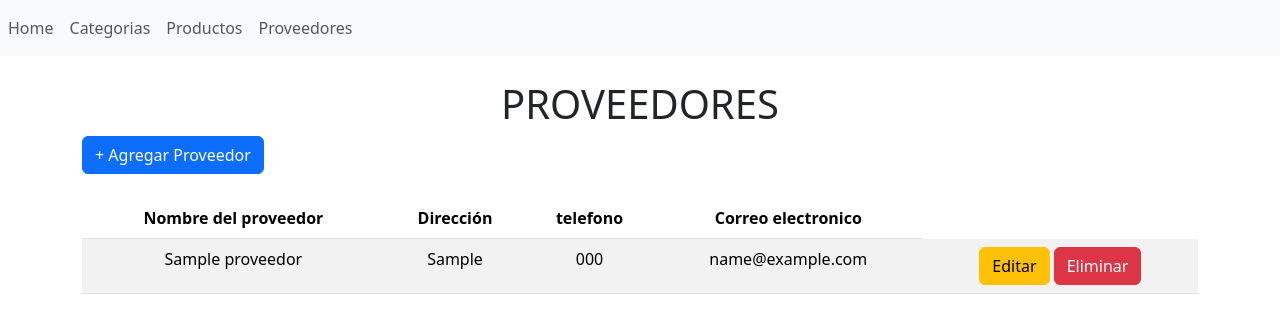
After one commit to DanielPaez36/Gestor_Inventario, a Django app: template apps/almacen/templates/proveedor/proveedores.html in a window 1280 px wide. The commit adds this page. Shown: the top 333 px of the page. Run offline with Django 5.2, Linux system fonts and the light colour scheme; the template is opened without the code that fills it: most values are stand-ins (such as "Sample title", 1, 10 or a date in 2020); some libraries are stand-ins or nearby versions.

Commit message:
crud proveedores y arreglo de detalles

```diff
--- a/apps/almacen/templates/layouts/plantilla.html
+++ b/apps/almacen/templates/layouts/plantilla.html
@@ -47,7 +47,7 @@
                       <a class="nav-link" href="{% url "productos" %}">Productos</a>
                     </li>
                     <li class="nav-item">
-                      <a class="nav-link disabled" href="#">Disabled</a>
+                      <a class="nav-link" href="{% url "proveedores" %}">Proveedores</a>
                     </li>
                   </ul>
                 </div>
--- /dev/null
+++ b/apps/almacen/templates/proveedor/proveedores.html
@@ -0,0 +1,85 @@
+{% extends "layouts/plantilla.html" %}
+{% load static %}
+
+{% block title %}
+Proveedores
+{% endblock title %}
+
+{% block content %}
+
+<div class="container">
+    <!--Titulo-->
+    <h1 class="text-center mt-4">PROVEEDORES</h1>
+    <!--Verifica si hay caegorias-->
+    <button type="button" class="btn btn-primary mb-4" data-bs-toggle="modal" data-bs-target="#exampleModal">+ Agregar Proveedor</button>
+    {% if proveedores %}
+    <div class="table-responsive">
+        <table class="table table-hover table-striped text-center" id="tabla">
+            <thead class="thead-primary">
+                <tr>
+                    <th>Nombre del proveedor</th>
+                    <th>Dirección</th>
+                    <th>telefono</th>
+                    <th>Correo electronico</th>
+                </tr>
+            </thead>
+            <tbody>
+                {% for proveedor in proveedores %}
+                    <tr>
+                        <td>{{proveedor.nombre_prov}}</td>
+                        <td>{{proveedor.direccion_prov}}</td>
+                        <td>{{proveedor.telefono_prov}}</td>
+                        <td>{{proveedor.email_prov}}</td>
+                        <td>
+                            <a href="{% url 'editar_proveedor' id=proveedor.id %}" class="btn btn-warning">Editar</a>
+                            <a href="javascript:void(0)" onclick="eliminarFila('/eliminar_proveedor/{{ proveedor.id }}', 'Proveedor')" class="btn btn-danger">Eliminar</a>
+                        </td>
+                    </tr>
+                {% endfor %}
+            </tbody>
+        </table>
+    </div>
+    {% else %}
+        <div class="alert alert-warning mt-4 text-center">NO HAY REGISTROS</div>
+    {% endif %}
+</div>
+
+<div class="modal fade" id="exampleModal" tabindex="-1" aria-labelledby="exampleModalLabel" aria-hidden="true">
+    <div class="modal-dialog">
+        <div class="modal-content">
+            <div class="modal-header">
+                <h1 class="modal-title fs-5" id="exampleModalLabel">Agregar proveedor</h1>
+                <button type="button" class="btn-close" data-bs-dismiss="modal" aria-label="Close"></button>
+            </div>
+            <div class="modal-body">
+                <form action="{% url 'crear_proveedor' %}" method="POST" id="form_categoria">
+                    {% csrf_token %}
+                    <div class="mb-4">
+                        <label for="nombre_prov" class="form-label">Nombre del proveedor</label>
+                        <input type="text" name="nombre_prov" placeholder="Proveedor Global S.A.lio" id="nombre_prov" required class="form-control" />
+                    </div>
+                    <div class="mb-4">
+                        <label for="direccion_prov" class="form-label">Dirección del proveedor</label>
+                        <input type="text" name="direccion_prov" placeholder="Calle Ficticia 123, Ciudad X" id="direccion_prov" required class="form-control" />
+                    </div>
+                    <div class="mb-4">
+                        <label for="telefono_prov" class="form-label">Telefono del proveedor</label>
+                        <input type="text" name="telefono_prov" placeholder="123-456-7890" id="telefono_prov" required class="form-control" maxlength="15" />
+                    </div>
+                    <div class="mb-4">
+                        <label for="email_prov" class="form-label">Correo electronico</label>
+                        <input type="email" name="email_prov" placeholder="contacto@global.com" id="email_prov" required class="form-control" />
+                    </div>
+                    <div class="modal-footer">
+                        <button type="button" class="btn btn-secondary" data-bs-dismiss="modal">Cancelar</button>
+                        <button type="submit" class="btn btn-primary">Agregar Proveedor</button>
+                    </div>
+                </form>
+            </div>
+        </div>
+    </div>
+</div>
+
+<script src="{% static 'js/tabla.js' %}"></script>
+
+{% endblock content %}
--- a/apps/almacen/views/categoria_views.py
+++ b/apps/almacen/views/categoria_views.py
@@ -18,7 +18,7 @@ def crear_categoria(request):
         descripcion = request.POST['descripcion_cat']
 
         if Categoria.objects.filter(nombre_cat=nombre).exists():
-            messages.error(request, 'El nombre de la categoría ya existe.')
+            messages.error(request, 'Esta categoría ya existe.')
             return redirect('categorias')
 
         Categoria.objects.create(
@@ -47,10 +47,6 @@ def procesar_editar_categoria(request):
         nombre = request.POST['nombre_cat']
         descripcion = request.POST['descripcion_cat']
 
-        if Categoria.objects.filter(nombre_cat=nombre).exists():
-            messages.error(request, 'El nombre de la categoría ya existe.')
-            return redirect('categorias')
-
         categoria_editar = Categoria.objects.get(id=id)
         categoria_editar.nombre_cat = nombre
         categoria_editar.descripcion_cat = descripcion
--- a/apps/almacen/views/producto_views.py
+++ b/apps/almacen/views/producto_views.py
@@ -62,10 +62,6 @@ def procesar_editar_producto(request):
         codigo_barras = request.POST['codigo_barras_prod']
         fk_id_categoria = request.POST['fk_id_categoria']
 
-        if Producto.objects.filter(codigo_barras_prod=codigo_barras).exists() or Producto.objects.filter(nombre_prod=nombre).exists():
-            messages.error(request, 'El nombre o el codigo de barras le pertenece a otro producto.')
-            return redirect('productos')
-
         categoria_selec = Categoria.objects.get(id=fk_id_categoria)
         producto_editar = Producto.objects.get(id=id)
         producto_editar.nombre_prod = nombre
```
Also changed, not shown: apps/almacen/templates/proveedor/editar_proveedores.html (added, +59 -0 lines), apps/almacen/urls.py (+8 -1 lines), apps/almacen/views/proveedor_views.py (added, +60 -0 lines), db.sqlite3.
